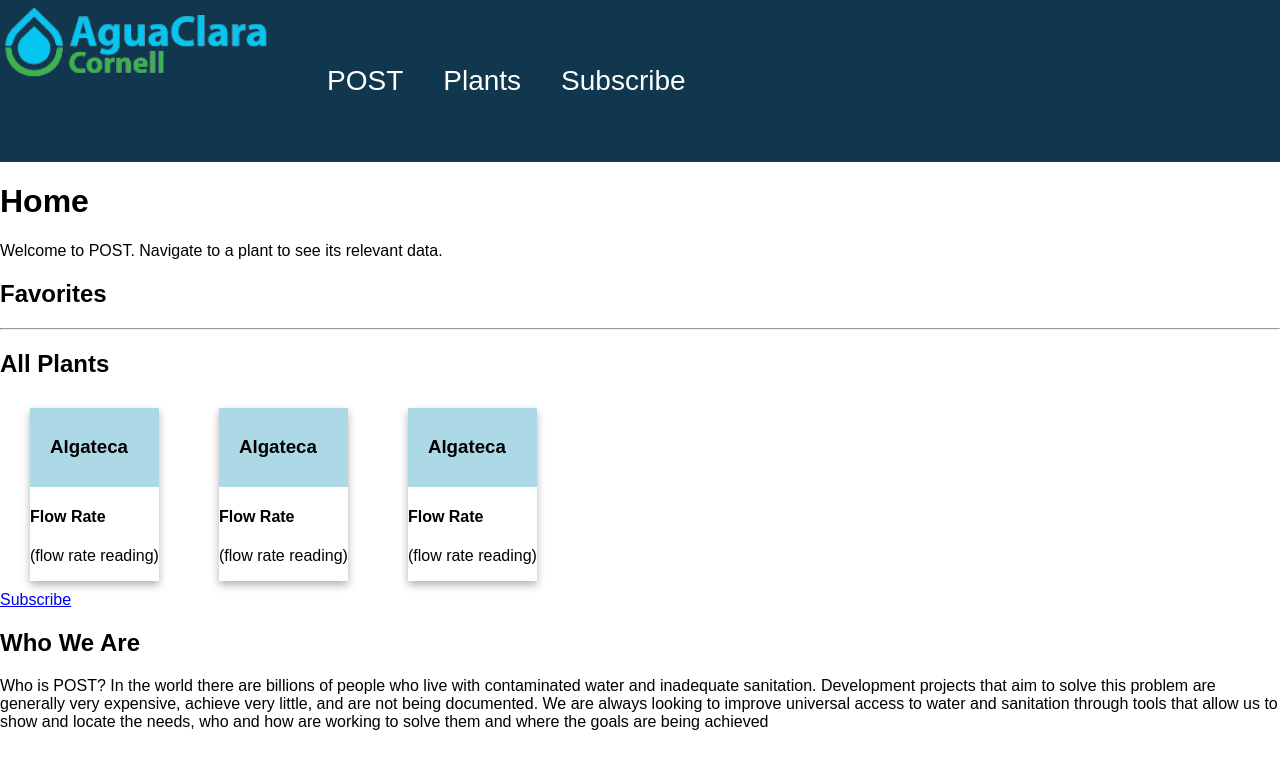
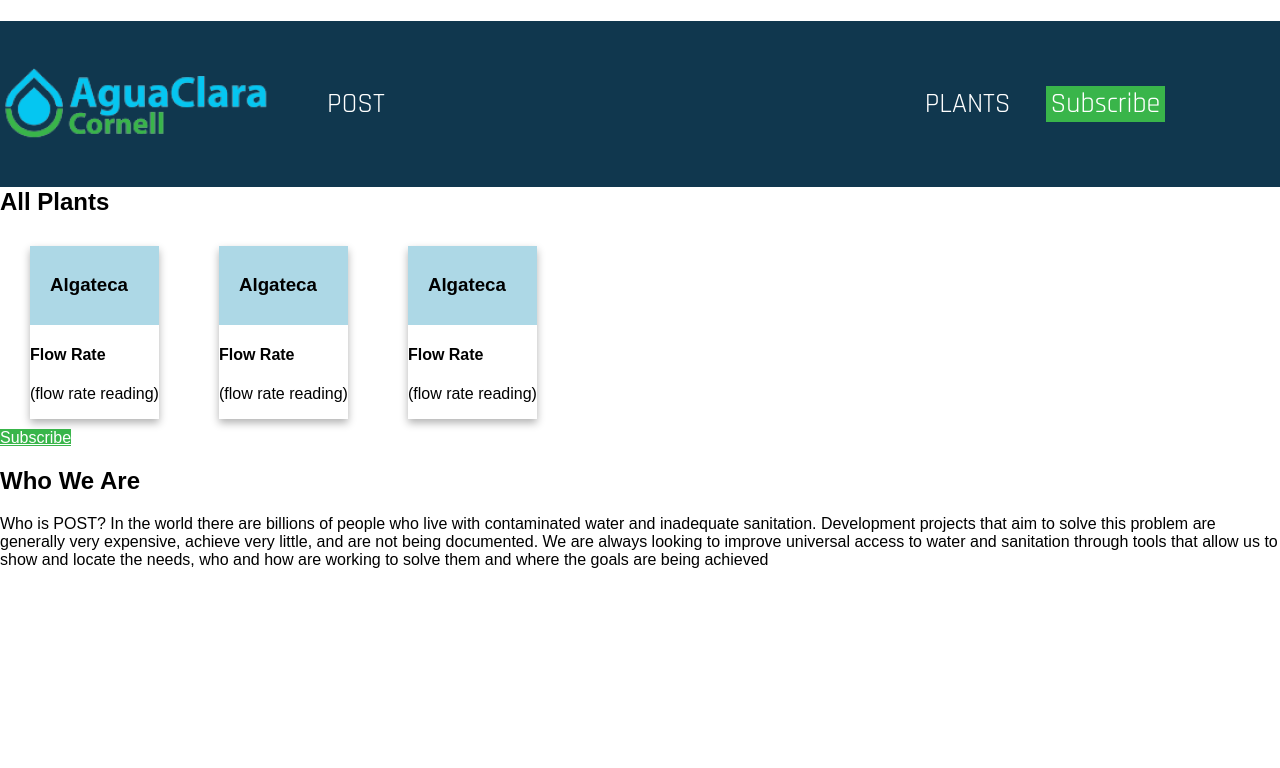
Before and after one commit to AguaClara/post.react, a plain HTML site: page index.html in a window 1280 px wide. Drawn offline with Linux system fonts and the light colour scheme.

Commit message:
meeting update

```diff
--- a/index.html
+++ b/index.html
@@ -5,6 +5,8 @@
   <meta name="viewport" content="width=device-width, initial-scale=1">
   <title>POST</title>
   <link rel="stylesheet" type="text/css" href="styles/site.css" media="all"/>
+  <link rel="preconnect" href="https://fonts.gstatic.com">
+  <link href="https://fonts.googleapis.com/css2?family=Rajdhani&display=swap" rel="stylesheet">
 </head>
 
 <body>
@@ -12,9 +14,9 @@
       <a class="nav-logo" href="index.html"><img src="images/aclogo.png" class="nav-logo"></a>
       <nav>
           <ul>
-              <li><a href="index.html" class="nav-name">POST</a></li>
-              <li><a href="index.html" class="nav-plants">Plants</a> <!--change-->
-              <li><a href="subscribe.html" class="subscribe-link">Subscribe</a></li>
+              <li class="nav-name"><a href="index.html" >POST</a></li>
+              <li class="nav-plants"><a href="index.html" >PLANTS</a> <!--change-->
+              <li class="subscribe-link"><a href="subscribe.html" >Subscribe</a></li>
           </ul>
       </nav>
   </div>
--- a/styles/site.css
+++ b/styles/site.css
@@ -6,10 +6,11 @@ body{
 .navbar{
     background-color: #10374E;
     display: flex;
-    /* position: fixed; */
+    position: fixed;
     width: 100%;
     z-index: 10;
-
+    font-family: 'Rajdhani', sans-serif;
+    max-height: 250px;
 }
 nav ul{
     display: flex;
@@ -31,9 +32,19 @@ nav ul li a{
     color:#ffffff;
 
   }
-/* .nav-plants .subscribe-link {
-    ;
-} */
+.nav-logo {
+    padding-top: 20px;
+
+}
+.nav-plants {
+    padding-left: 500px;
+
+}
+
+.subscribe-link {
+    background-color: #39B54A;
+    color: white;
+}
 
 /*cards on the home page*/
 .card-container{
```
